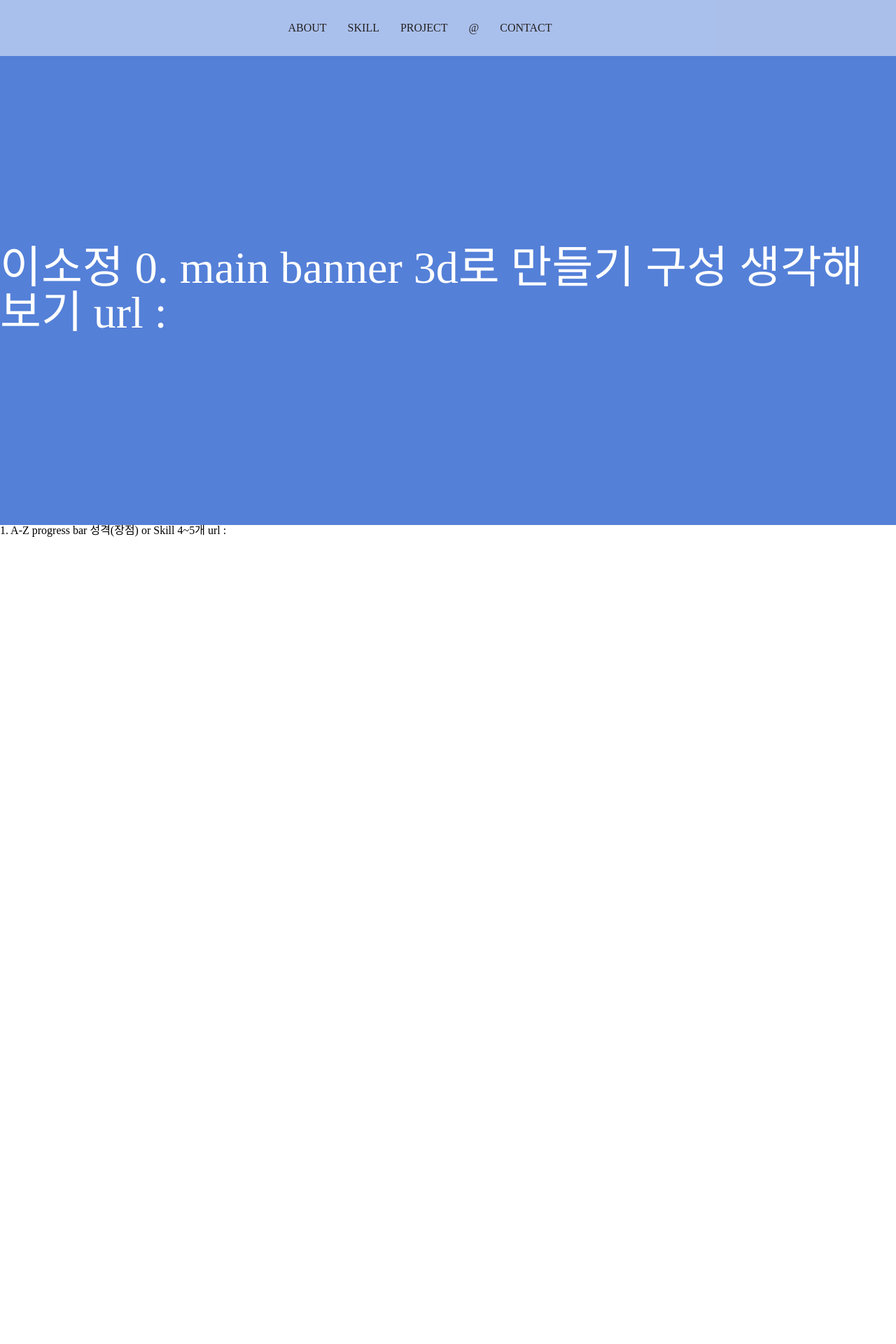
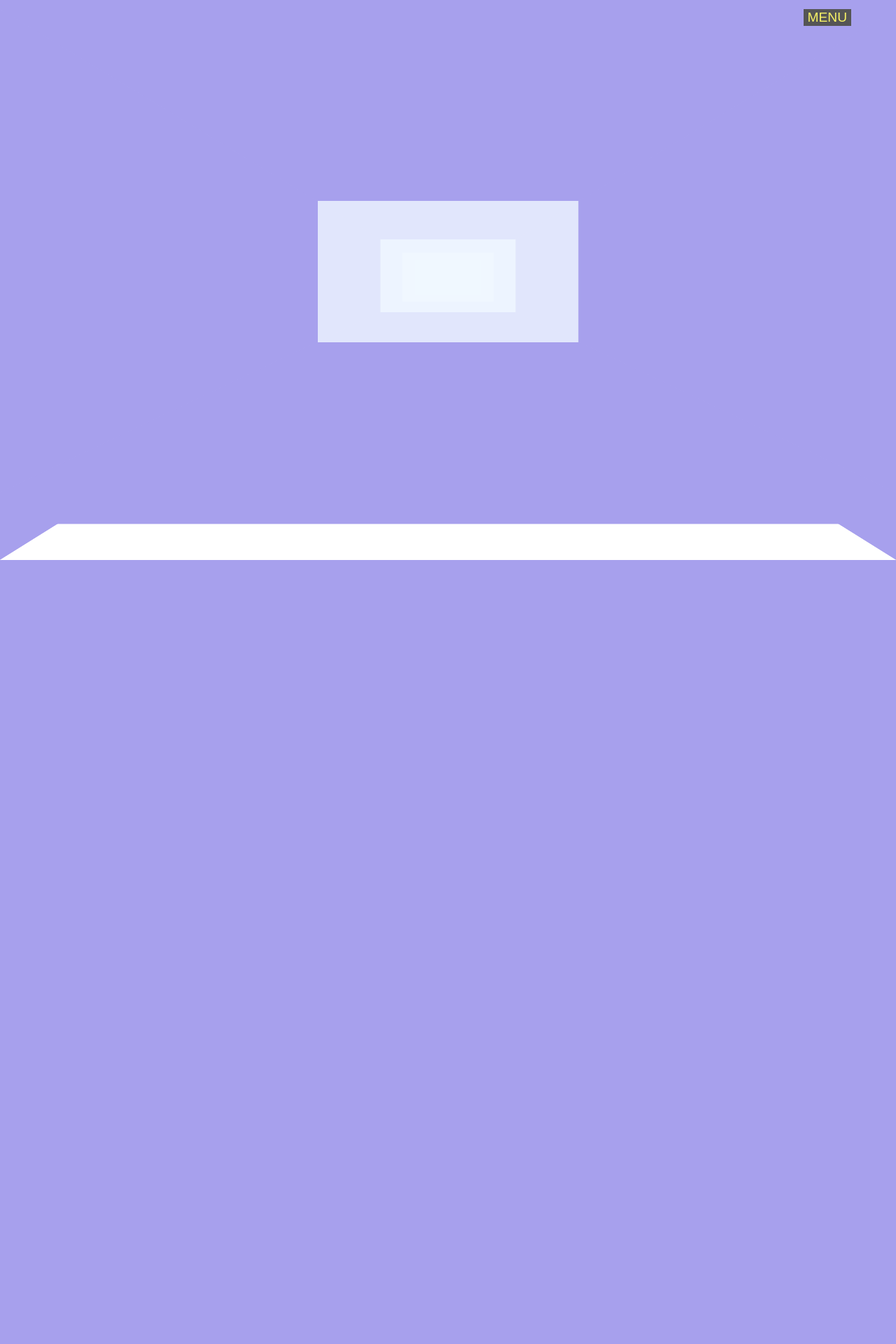
Before and after one commit to ssssojung/pb-class, a PHP site: page / in a window 1280 px wide. Shown: the top 1920 px of the page at 70% size. After the commit the page ends 800 px from the top, so only its background shows below. Run offline with PHP 8.4, Linux system fonts and the light colour scheme.

Commit message:
intro 3D

```diff
--- a/MNTN_clone/index.html
+++ b/MNTN_clone/index.html
@@ -91,7 +91,6 @@
     </section>
     <footer>
         <div>
-
             MNTN
             <p>
                 Get out there & discover your next slope, mountain & destination!
--- a/css/reset.css
+++ b/css/reset.css
@@ -1,10 +1,17 @@
-@charset "utf-8";
-
+html, body, h1, h2, h3, h4, h5, h6, p, blockquote, code, img, dl, dt, dd, ol, ul, li, fieldset, legend, caption { margin: 0; padding: 0; border: 0; }
+div, span, article, section, header, footer, p, ul, li, fieldset, legend, label, a, nav { box-sizing: border-box; }
+html {
+    height: 100%;
+}
+body {
+    min-height: 100%;
+}
 html, body, div, span, applet, object, iframe,
 h1, h2, h3, h4, h5, h6, p, blockquote, pre,
 a, abbr, acronym, address, big, cite, code,
 del, dfn, em, img, ins, kbd, q, s, samp,
-small, strike, strong, sub, sup, tt, var, u, i, center,
+small, strike, strong, sub, sup, tt, var,
+b, u, i, center,
 dl, dt, dd, ol, ul, li,
 fieldset, form, label, legend,
 table, caption, tbody, tfoot, thead, tr, th, td,
@@ -15,46 +22,16 @@ time, mark, audio, video {
 	margin: 0;
 	padding: 0;
 	border: 0;
-	font-size: 100%;
-	font: inherit;
-	vertical-align: baseline;
-	background: transparent;
-	box-sizing:border-box;
 }
-
-a {display:inline-block;}
-a:link { color: #231f20; text-decoration: none; }
-a:hover{ color:#231f20; text-decoration: none; }
-a:visited { color: #231f20; text-decoration: none;}
-a:active { color: #231f20; text-decoration: none;}
-
-* {margin:0; padding:0; box-sizing:border-box;}
-body {line-height: 1; background: #fff; color: #000;}
-ol,ul { list-style:none; }
-article, aside, canvas, details, figcaption, figure,
-footer, header, hgroup, menu, nav, section, summary { display: block;}
-nav ul { list-style: none;}
-blockquote, q { quotes: none;}
-blockquote:before, blockquote:after,
-q:before, q:after { content: ''; content: none;}
-ins { background-color: #ff9; color: #000; text-decoration: none;}
-mark { background-color: #ff9; color: #000; font-style: italic; font-weight: bold;}
-del { text-decoration: line-through;}
-abbr[title], dfn[title] { border-bottom: 1px dotted #000; cursor: help;}
-table { border-collapse: collapse; border-spacing: 0;}
-hr { display: block; height: 1px; border: 0; border-top: 1px solid #cccccc; margin: 1em 0; padding: 0;}
-input, select { vertical-align: middle;}
-caption { text-indent:-9999em; font-size:0; line-height:0;}
-select,input,button,textarea,button{font-size:99%;}
-table{font-size:inherit;}
-pre,code,kbd,samp,tt{font-family:monospace;*font-size:108%;line-height:100%;}
-.content legend {overflow:hidden;visibility:hidden;position:absolute;top:0;left:0;width:1px;height:1px;font-size:0;line-height:0}
-input, select { vertical-align: middle;}
-button {margin:0; padding:0; font:inherit; line-height:normal; background:transparent; border:0;}
-img {vertical-align:top;}
-button {background:transparent; border:0; cursor:pointer; outline:0;}
-::-ms-clear {display:none;}
-::-webkit-search-decoration,
-::-webkit-search-cancel-button,
-::-webkit-search-results-button,
-::-webkit-search-results-decoration {display:none;}
+article, aside, details, figcaption, figure,
+footer, header, hgroup, menu, nav, section {
+	display: block;
+}
+ol,
+ul {
+	list-style: none;
+}
+table {
+	border-collapse: collapse;
+	border-spacing: 0;
+}
--- a/css/style.css
+++ b/css/style.css
@@ -1,36 +1,115 @@
-
+:root{
+    --lavender : #A7A0ED;
+    --neon-yellow : #F8F366;
+}
 header {
     position: fixed;
     left: 0px;
     top: 0px;
     width: 100%;
-    height: 80px;
-    background-color: rgba(255, 255, 255, 0.5);
+    height: 50px;
+    /* background-color: rgba(255, 255, 255, 0.5); */
+    z-index: 100;
 }
 header ul {
     display: flex;
-    justify-content: center;
+    justify-content: end;
     align-items: center;
-    width: 1200px;
+    width: 95%;
     height: 100%;
     gap: 30px;
-}
-.main {
-    height: 750px;
-    padding-top: 80px;
-    background-color: rgb(84, 128, 216);
 }
 section{
     height: 1200px;
 }
-.main > div {
+button{
+    color: var(--neon-yellow);
+    border: none;
+    font-size: 1.2em;
+    background: #555;
+}
+.intro {
+    width: 100%;
+    height: 500vw;
+    padding-top: 80px;
+    /* background-color: rgb(84, 128, 216); */
+}
+.world{
+    position: fixed;
+    left: 0;
+    top: 0;
+    width: 100vw;
+    height: 100vh;
+    perspective: 1000px;
+}
+.house{
+    width: 100vw;
+    height: 100vh;
+    transform-style: preserve-3d;
+    transform: translateZ(-490vw);
+}
+.wall{
+    position: absolute;
+    left: 0;
+    top: 0;
+    width: 100vw;
+    height: 100vh;
+    background-color: rgba(240, 248, 255, 0.8);
+}
+.wall-moving{
+    animation: moving-text-y 20s linear infinite;
+}
+@keyframes moving-text-y{
+    to{
+        background-position: 50% -330px;
+    }
+}
+.wall-left{
+    width: 1000vw;
+    transform: rotateY(90deg) translateZ(-500vw);
+    background: var(--lavender);
+    /* background-image: url(../img/bg__intro-left.svg) ; */
+    background-repeat: repeat-x;
+    background-position: 50% 0;
+}
+.wall-right{
+    width: 1000vw;
+    transform: rotateY(90deg) translateZ(-400vw);
+    background: var(--lavender);
+    /* background-image: url(../img/bg__intro-right.svg); */
+}
+.wall-top{
+    height: 1000vw;
+    transform: rotateX(-90deg) translateZ(-499vw);
+    background: var(--lavender);
+    /* background-image: url(../img/bg__intro-top.svg); */
+    background-repeat: repeat-y;
+    background-position:  50% 0;
+    background-size: contain;
+}
+.wall-bottom{
+    height: 1000vw;
+    transform: rotateX(-90deg) translateZ(-445vw);
+    /* background: rgb(189, 228, 244); */
+    background: var(--lavender);
+    /* background-image: url(../img/bg__intro-bottom.svg); */
+    background-repeat: repeat-y;
+    background-position:  50% 0;
+    background-size: contain;
+}
+.wall-front-a{ transform: translateZ(300vw);}
+.wall-front-b{ transform: translateZ(50vw);}
+.wall-front-c{ transform: translateZ(-200vw);}
+.wall-front-d{ transform: translateZ(-500vw);}
+/* .main > div {
     height: 100%;
     font-size: 4rem;
     color: white;
     display: flex;
     justify-content: center;
     align-items: center;
-}
+} */
+/* project */
 .project {
     width: 1200px;
     margin: 100px auto;
--- a/index.html
+++ b/index.html
@@ -11,7 +11,7 @@
 <body>
     <header>
         <ul>
-            <li>
+            <!-- <li>
                 <a href="#none">ABOUT</a>
             </li>
             <li>
@@ -25,16 +25,34 @@
             </li>
             <li>
                 <a href="#none">CONTACT</a>
-            </li>
+            </li> -->
+            <button>MENU</button>
+            <!-- <div>
+                <button>DARK</button>
+                <button>LIGHT</button>
+            </div> -->
         </ul>
     </header>
-    <section class="main">
-        <div>
-            이소정
-            0. main banner 3d로 만들기 구성 생각해보기
-                url :
+    <section class="intro">
+        <div class="world">
+            <div class="house">
+                <div class="wall wall-left wall-moving">
+                </div>
+                <div class="wall wall-right wall-moving">
+                </div>
+                <div class="wall wall-top wall-moving">
+                </div>
+                <div class="wall wall-bottom wall-moving">
+                </div>
+                <div class="wall wall-front-a"></div>
+                <div class="wall wall-front-b"></div>
+                <div class="wall wall-front-c"></div>
+                <div class="wall wall-front-d">
+                </div>
+            </div>
         </div>
     </section>
+        <h2>여기가 마지막막</h2>
         <section class="about">
             1. A-Z progress bar 성격(장점) or Skill 4~5개
                 url :
@@ -83,5 +101,6 @@
 
         </section>
 
+<script src="./js/script.js"></script>
 </body>
 </html>
--- a/js/script.js
+++ b/js/script.js
@@ -0,0 +1,19 @@
+//intro
+(function(){
+    const houseEle = document.querySelector('.house');
+    // const introEle = document.querySelector('.intro');
+    let maxScrollValue;
+
+    const resizeHandler = () => {
+        maxScrollValue = document.body.offsetHeight-window.innerHeight
+    };
+
+
+    window.addEventListener('scroll', ()=>{
+        const zMove = scrollY/maxScrollValue *1000 -490;
+        houseEle.style.transform = `translateZ(${zMove}vw)`//스크롤바 트랙의 범위
+    });
+
+    window.addEventListener('resize', resizeHandler);
+    resizeHandler();
+})();
```
Also changed, not shown: img/bg__intro-bottom.svg (added), img/bg__intro-left.svg (added), img/bg__intro-right.svg (added), img/bg__intro-top.svg (added). Lines whose indentation alone changed are shown as unchanged.
